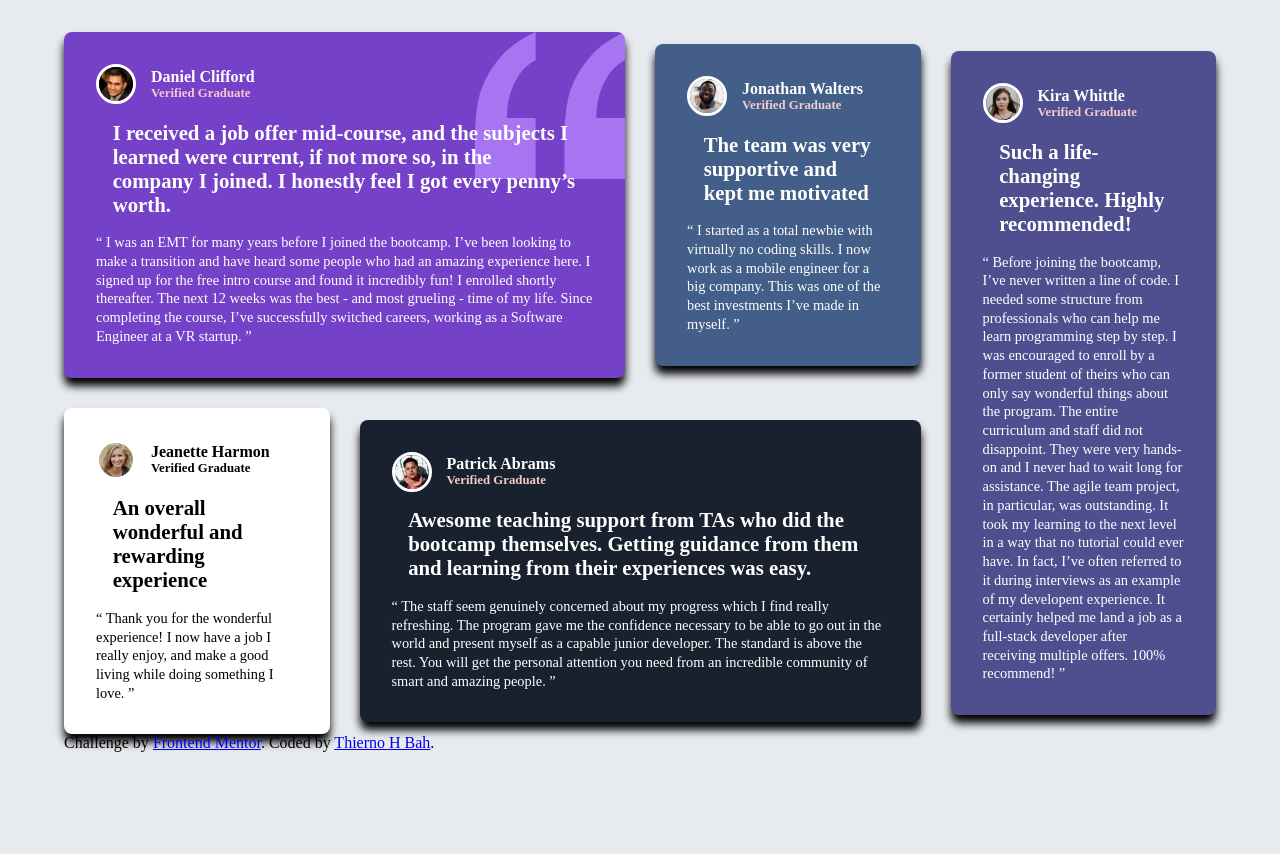
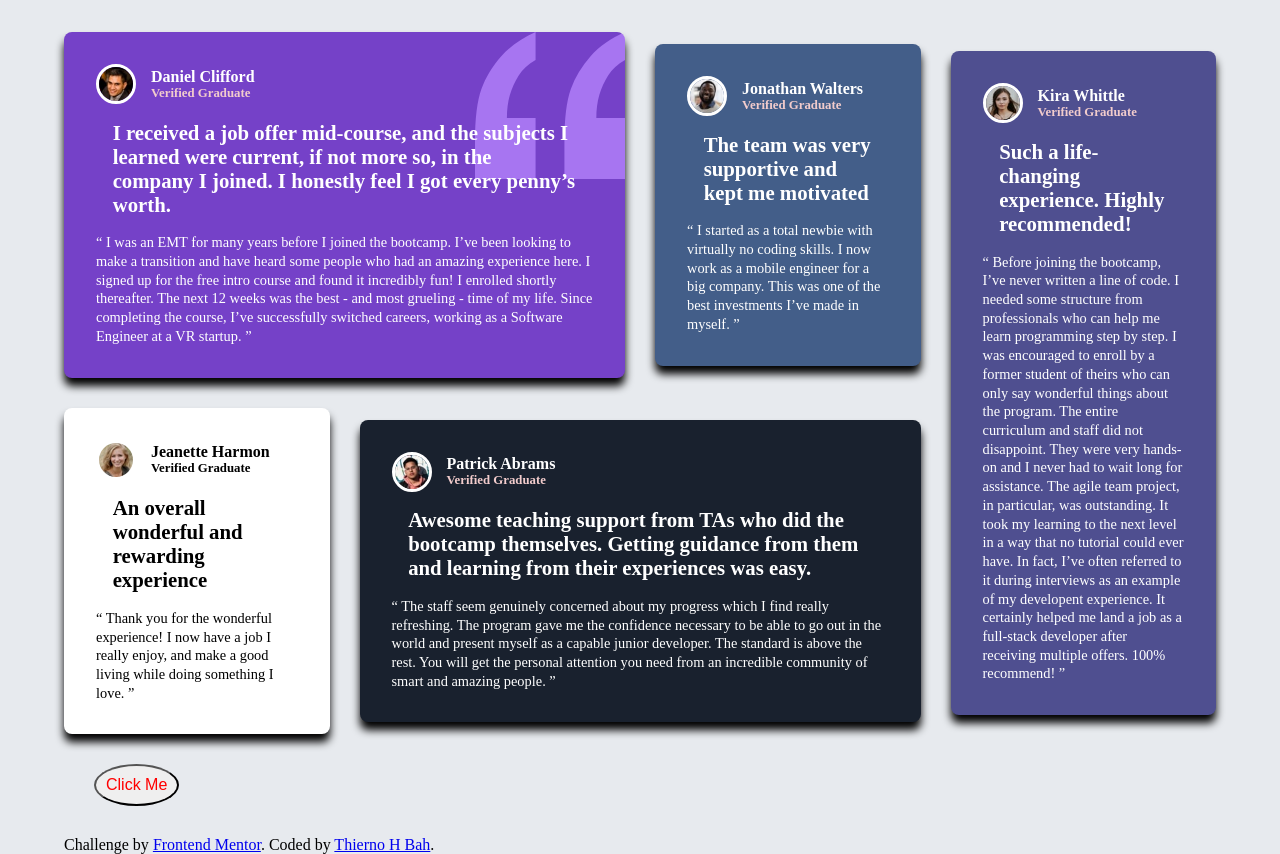
Before and after one commit to ThiernoHBah/sba-3, a website: page testimonials-grid-section-main/index.html in a window 1280 px wide. Before the commit the page ends 832 px from the top, so only its background shows below. Drawn offline with Linux system fonts and the light colour scheme.

Commit message:
ive added a button to the bottom of my page also styled the button. ive accidently added all thoose node files but i deleted it

```diff
--- a/testimonials-grid-section-main/index.html
+++ b/testimonials-grid-section-main/index.html
@@ -83,6 +83,10 @@
 </div>
 </div>
 
+<button class="welcome" onclick="alert('Hello welcome to my sba-2 assinment')">
+  Click Me
+</button>
+
 <div class="attribution">
     Challenge by <a href="https://www.frontendmentor.io?ref=challenge" target="_blank">Frontend Mentor</a>.
     Coded by <a href="#">Thierno H Bah</a>.
--- a/testimonials-grid-section-main/styles.css
+++ b/testimonials-grid-section-main/styles.css
@@ -145,7 +145,11 @@ p{
 #Patrick{
     grid-column: 2/4;
 }
-
-
-
 }
+.welcome{
+    color: red;
+    font-size: medium;
+    padding: 10px;
+    margin: 30px;
+    border-radius: 50%
+}
```
Also changed, not shown: package.json (added, +23 -0 lines), 2 other files.
